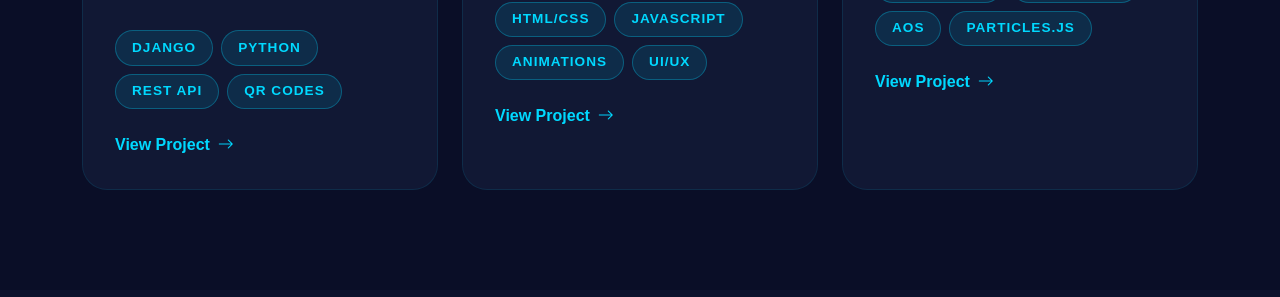
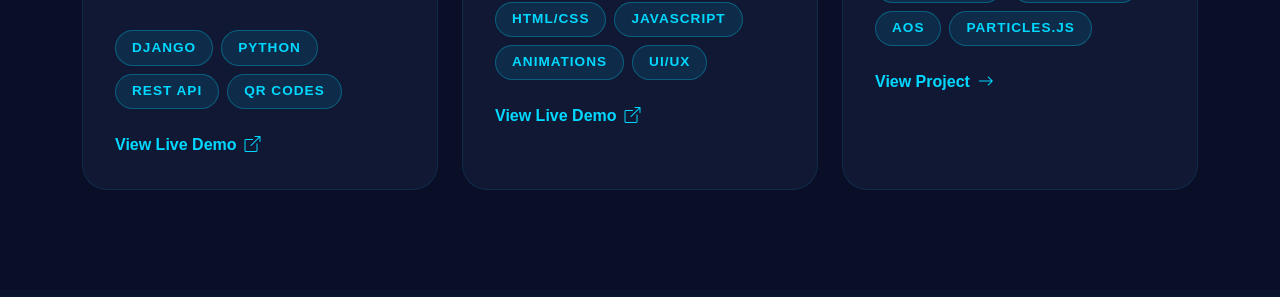
Before and after one commit to Hishamharis/my-portfolio-site, a Django app: page / in a window 1280 px wide. Shown: the part 1863-2160 px from the top of the page. Run offline with Django 5.2, Linux system fonts and the light colour scheme; data comes from the database, SQL or seed files in the repository; some libraries are stand-ins or nearby versions.

Commit message:
fixed index.html

```diff
--- a/portfolio/templates/portfolio/index.html
+++ b/portfolio/templates/portfolio/index.html
@@ -932,7 +932,7 @@
             <div class="row g-4">
                 <!-- Inventory Management System -->
                 <div class="col-lg-4 col-md-6" data-aos="fade-up" data-aos-delay="100">
-                    <div class="project-card" onclick="window.location.href='project-inventory-system.html'">
+                    <div class="project-card" onclick="window.open('https://hishamharis.pythonanywhere.com/accounts/login/?next=/', '_blank')">
                         <div class="project-image">
                             <img src="https://images.unsplash.com/photo-1586528116311-ad8dd3c8310d?w=800&q=80" alt="Inventory System">
                             <div class="project-overlay">
@@ -951,8 +951,8 @@
                                 <span class="tag">REST API</span>
                                 <span class="tag">QR Codes</span>
                             </div>
-                            <a href="project-inventory-system.html" class="project-link">
-                                View Project <i class="bi bi-arrow-right"></i>
+                            <a href="https://hishamharis.pythonanywhere.com/accounts/login/?next=/" target="_blank" rel="noopener noreferrer" class="project-link" onclick="event.stopPropagation()">
+                                View Live Demo <i class="bi bi-box-arrow-up-right"></i>
                             </a>
                         </div>
                     </div>
@@ -960,7 +960,7 @@
 
                 <!-- Joint Force Command -->
                 <div class="col-lg-4 col-md-6" data-aos="fade-up" data-aos-delay="200">
-                    <div class="project-card" onclick="window.location.href='project-joint-force.html'">
+                    <div class="project-card" onclick="window.open('https://hishamharis.github.io/joint-force-command/', '_blank')">
                         <div class="project-image">
                             <img src="https://images.unsplash.com/photo-1583339793403-3d9b001b6008?w=800&q=80" alt="Joint Force Command">
                             <div class="project-overlay">
@@ -979,8 +979,8 @@
                                 <span class="tag">Animations</span>
                                 <span class="tag">UI/UX</span>
                             </div>
-                            <a href="project-joint-force.html" class="project-link">
-                                View Project <i class="bi bi-arrow-right"></i>
+                            <a href="https://hishamharis.github.io/joint-force-command/" target="_blank" rel="noopener noreferrer" class="project-link" onclick="event.stopPropagation()">
+                                View Live Demo <i class="bi bi-box-arrow-up-right"></i>
                             </a>
                         </div>
                     </div>
@@ -1007,7 +1007,7 @@
                                 <span class="tag">AOS</span>
                                 <span class="tag">Particles.js</span>
                             </div>
-                            <a href="project-example.html" class="project-link">
+                            <a href="https://hishamharis.github.io/joint-force-command" class="project-link">
                                 View Project <i class="bi bi-arrow-right"></i>
                             </a>
                         </div>
```
